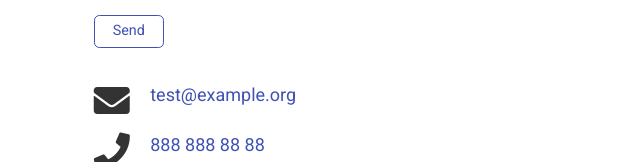
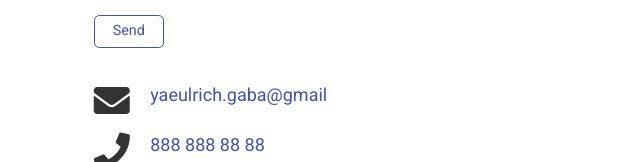
Before and after one commit to gabayae/gabayae.github.-ancien-site, a plain HTML site: page index.html in a window 1280 px wide. Shown: the part 5844-6006 px from the top of the page, 348-988 px from the left. Drawn offline with nearby package versions, Linux system fonts and the light colour scheme; some icons are missing.

Commit message:
Building website.

```diff
--- a/index.html
+++ b/index.html
@@ -2784,7 +2784,7 @@
 
     <li>
       <i class="fa-li fas fa-envelope fa-2x" aria-hidden="true"></i>
-      <span id="person-email"><a href="mailto:test@example.org">test@example.org</a></span>
+      <span id="person-email"><a href="mailto:yaeulrich.gaba@gmail">yaeulrich.gaba@gmail</a></span>
     </li>
 
 
```
